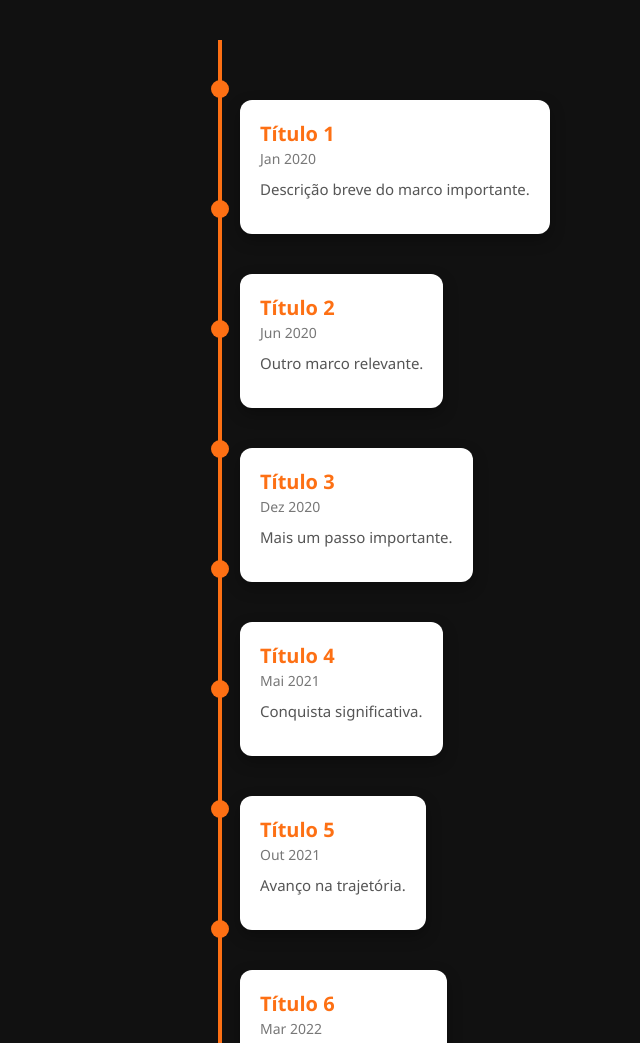
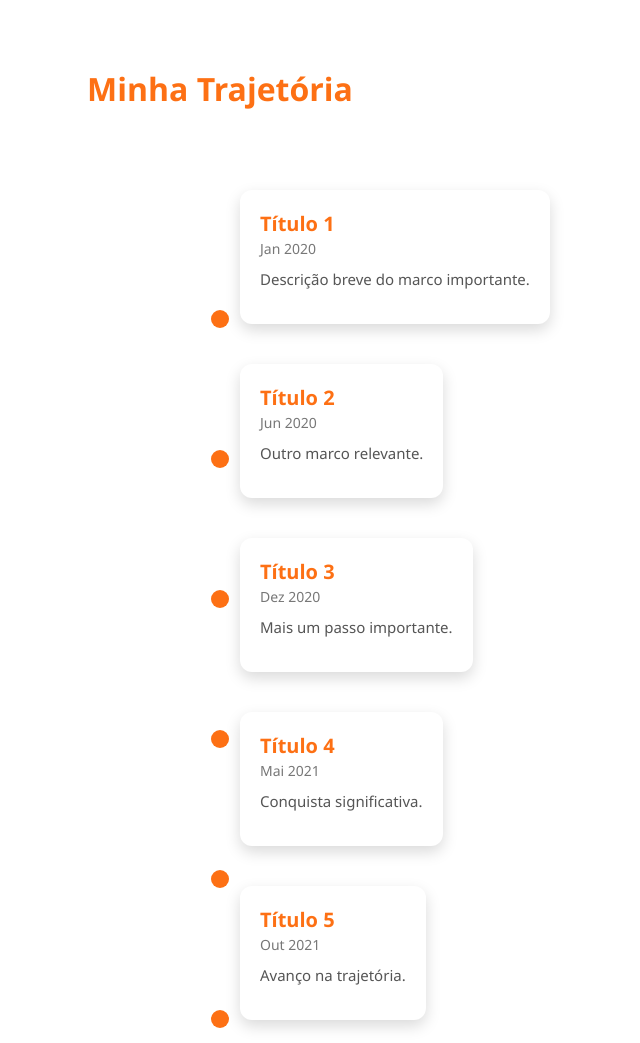
Before and after one commit to vtt07/Meus-Widgets, a plain HTML site: page index.html in a window 1280 px wide. Shown: the top 1043 px of the page, without its empty margins (420-1060 px from the left). Drawn offline with Linux system fonts and the light colour scheme.

Commit message:
Update index.html

```diff
--- a/index.html
+++ b/index.html
@@ -3,30 +3,35 @@
 <head>
 <meta charset="UTF-8">
 <meta name="viewport" content="width=device-width, initial-scale=1.0">
-<title>Linha do Tempo com Pontos</title>
+<title>Linha do Tempo Interativa</title>
 <style>
   body {
     font-family: 'Segoe UI', sans-serif;
-    background: #111; /* fundo escuro */
-    color: #fff;
+    background: transparent;
     margin: 0;
     padding: 40px;
+  }
+
+  h2 {
+    text-align: center;
+    margin-bottom: 60px;
+    color: #fd7014;
+    font-size: 32px;
+    font-weight: bold;
+    position: relative;
+    z-index: 2;
   }
 
   .timeline {
     position: relative;
     max-width: 900px;
     margin: auto;
-    padding-top: 40px;
   }
 
   /* Linha central */
   .timeline::before {
     content: '';
-    position: absolute;
-    width: 4px;
-    background: #fd7014;
-    top: 0;
+    */
     bottom: 0;
     left: 50%;
     transform: translateX(-50%);
@@ -50,14 +55,14 @@
     width: 50%;
     padding: 20px;
     opacity: 0;
-    transform: translateY(80px);
+    transform: translateY(80px) scale(0.95);
     transition: all 0.8s ease-out;
-    z-index: 3;
+    z-index: 2;
   }
 
   .timeline-item.show {
     opacity: 1;
-    transform: translateY(0);
+    transform: translateY(0) scale(1);
   }
 
   .timeline-item:nth-child(odd) {
@@ -72,13 +77,17 @@
 
   .content {
     background: #fff;
-    color: #333;
     padding: 20px;
     border-radius: 12px;
-    box-shadow: 0 6px 15px rgba(0,0,0,0.3);
+    box-shadow: 0 6px 15px rgba(0,0,0,0.15);
     display: inline-block;
     max-width: 80%;
-    position: relative;
+    transition: transform 0.3s ease;
+  }
+
+  .content:hover {
+    transform: scale(1.05);
+    box-shadow: 0 12px 25px rgba(0,0,0,0.25);
   }
 
   .content h3 {
@@ -101,42 +110,37 @@
 </head>
 <body>
 
+<h2>Minha Trajetória</h2>
 <div class="timeline">
-  <!-- Item 1 -->
-  <div class="circle" style="top: 40px;"></div>
+  <!-- Bolinhas + Balões -->
+  <div class="circle" style="top: 140px;"></div>
   <div class="timeline-item"><div class="content"><h3>Título 1</h3><span>Jan 2020</span><p>Descrição breve do marco importante.</p></div></div>
 
-  <!-- Item 2 -->
-  <div class="circle" style="top: 160px;"></div>
+  <div class="circle" style="top: 280px;"></div>
   <div class="timeline-item"><div class="content"><h3>Título 2</h3><span>Jun 2020</span><p>Outro marco relevante.</p></div></div>
 
-  <!-- Item 3 -->
-  <div class="circle" style="top: 280px;"></div>
+  <div class="circle" style="top: 420px;"></div>
   <div class="timeline-item"><div class="content"><h3>Título 3</h3><span>Dez 2020</span><p>Mais um passo importante.</p></div></div>
 
-  <!-- Item 4 -->
-  <div class="circle" style="top: 400px;"></div>
+  <div class="circle" style="top: 560px;"></div>
   <div class="timeline-item"><div class="content"><h3>Título 4</h3><span>Mai 2021</span><p>Conquista significativa.</p></div></div>
 
-  <!-- Item 5 -->
-  <div class="circle" style="top: 520px;"></div>
+  <div class="circle" style="top: 700px;"></div>
   <div class="timeline-item"><div class="content"><h3>Título 5</h3><span>Out 2021</span><p>Avanço na trajetória.</p></div></div>
 
-  <!-- Item 6 -->
-  <div class="circle" style="top: 640px;"></div>
+  <div class="circle" style="top: 840px;"></div>
   <div class="timeline-item"><div class="content"><h3>Título 6</h3><span>Mar 2022</span><p>Nova etapa importante.</p></div></div>
 
-  <!-- Item 7 -->
-  <div class="circle" style="top: 760px;"></div>
+  <div class="circle" style="top: 980px;"></div>
   <div class="timeline-item"><div class="content"><h3>Título 7</h3><span>Set 2022</span><p>Outro marco relevante.</p></div></div>
 
-  <!-- Item 8 -->
-  <div class="circle" style="top: 880px;"></div>
+  <div class="circle" style="top: 1120px;"></div>
   <div class="timeline-item"><div class="content"><h3>Título 8</h3><span>Jan 2023</span><p>Última conquista destacada.</p></div></div>
 </div>
 
 <script>
   const items = document.querySelectorAll('.timeline-item');
+
   const revealOnScroll = () => {
     const triggerBottom = window.innerHeight * 0.85;
     items.forEach(item => {
@@ -148,6 +152,7 @@
       }
     });
   };
+
   window.addEventListener('scroll', revealOnScroll);
   revealOnScroll();
 </script>
```
